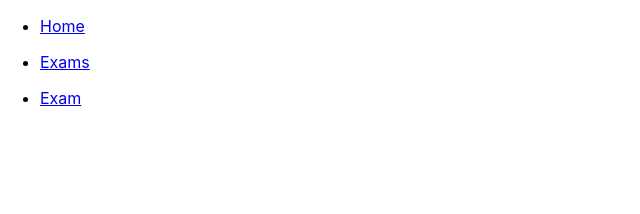
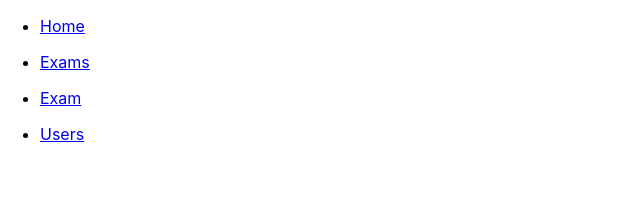
Before and after one commit to ionutmedrea/Exams-1, a React (Create React App) app in the folder client/: page / in a window 1280 px wide. Shown: the top 214 px of the page, without its empty margins (0-640 px from the left). Built offline with nearby package versions, Linux system fonts and the light colour scheme.

Commit message:
Added paths to test fetching users

```diff
--- a/client/src/App.js
+++ b/client/src/App.js
@@ -8,6 +8,7 @@ import {
 } from "react-router-dom";
 import Exams from "./containers/ExamsContainer/Exams";
 import ExamDetail from "./containers/ExamDetailContainer/ExamDetail";
+import Users from "./containers/UsersContainer/Users";
 
 function App() {
     return (
@@ -32,7 +33,11 @@ function App() {
                                         <p>Exam</p>
                                     </Link>
                                 </li>
-
+                                <li>
+                                    <Link to="/users">
+                                        <p>Users</p>
+                                    </Link>
+                                </li>
                             </ul>
                         </div>
                     </Route>
@@ -51,6 +56,11 @@ function App() {
                             <ExamDetail/>
                         </div>
                     </Route>
+                    <Route exact path="/users">
+                        <div>
+                            <Users/>
+                        </div>
+                    </Route>
                 </Switch>
             </Router>
         </Provider>
```
